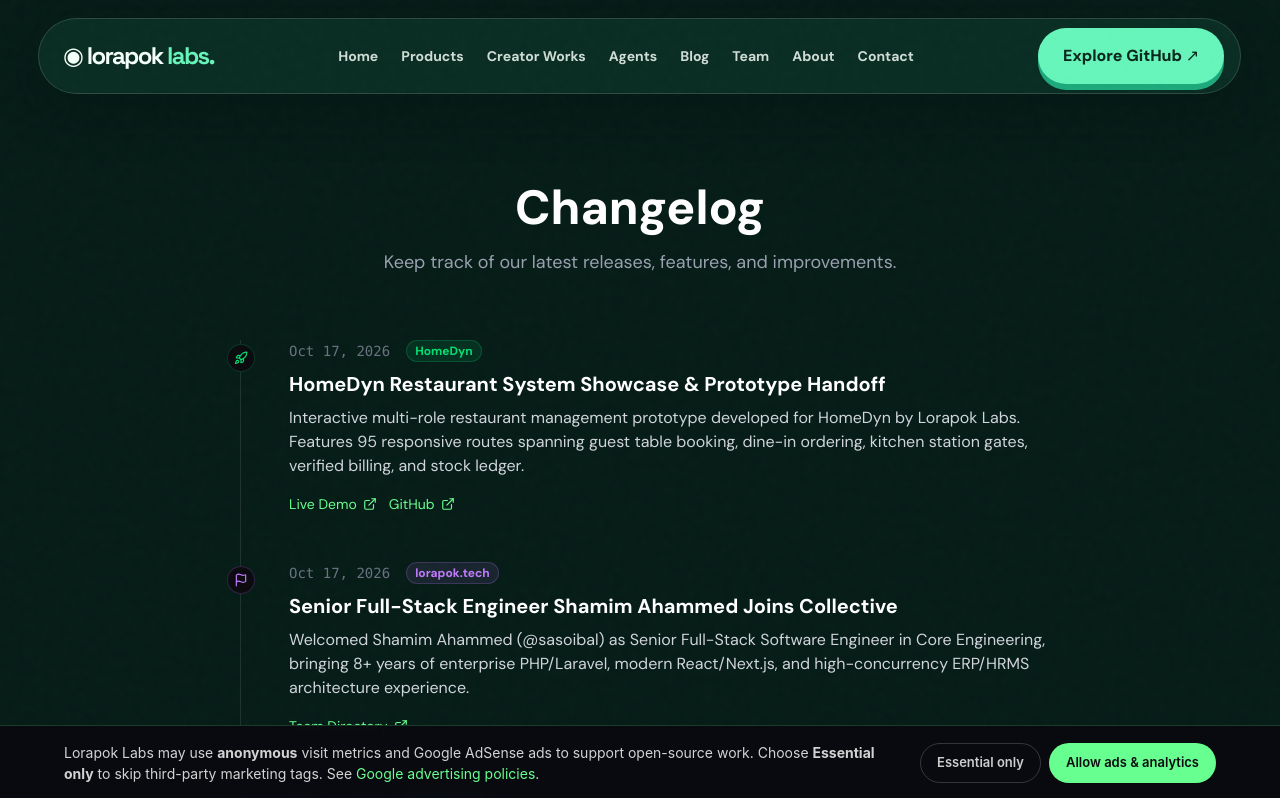
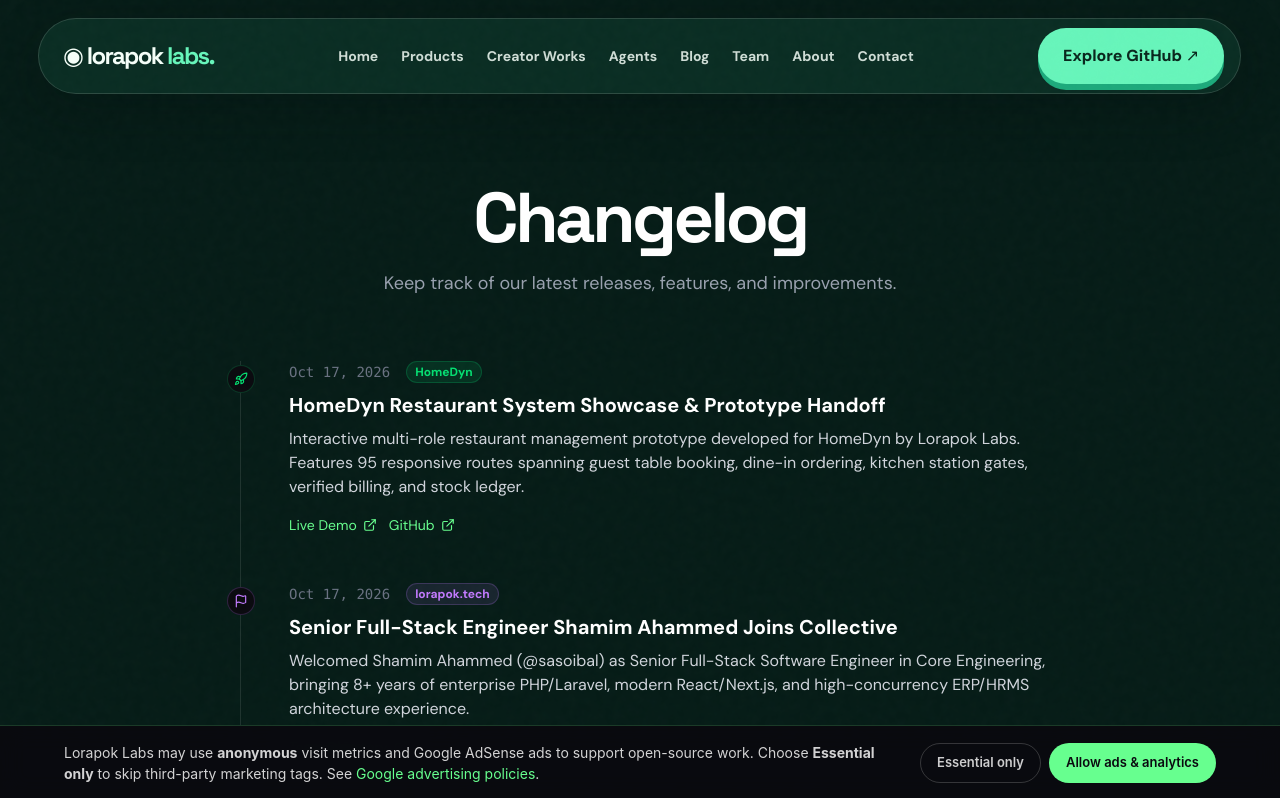
Before and after one commit to Lorapok/lorapok.github.io, a React (Vite) app: page /changelog in a window 1280 px wide. Shown: the top 798 px of the page. Built offline with nearby package versions, Linux system fonts and the light colour scheme; a web font is replaced by a local one.

Commit message:
style(design): V4 heading type on inner pages

```diff
--- a/src/styles/v4.css
+++ b/src/styles/v4.css
@@ -232,3 +232,5 @@
 .v4 .light p.intro,.v4 .light .section-lead{color:#355f4c}
 .v4 .light .eyebrow{color:#127f5e}
 .v4 .light h2{color:#061c17}
+.v4 .page-top h1{font-family:'Space Grotesk',sans-serif;letter-spacing:-.05em;line-height:.98;font-size:clamp(2.6rem,5.5vw,5rem)}
+.v4 .page-top h2{font-family:'Space Grotesk',sans-serif;letter-spacing:-.04em}
```
